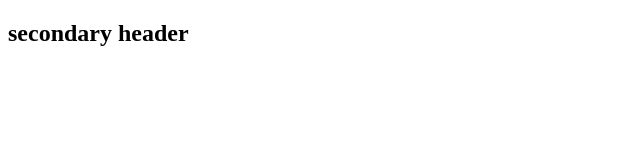
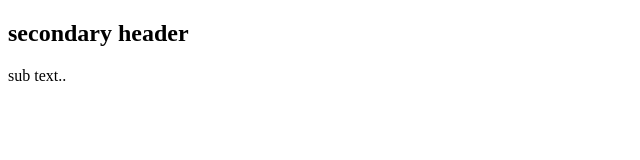
Before and after one commit to Regesh/regsys-protfolio, a plain HTML site: page index.html in a window 1280 px wide. Shown: the full height of the page, 0-640 px from the left. Drawn offline with Linux system fonts and the light colour scheme.

Commit message:
minor text update below h2

```diff
--- a/index.html
+++ b/index.html
@@ -6,5 +6,6 @@
 </head>
 <body>
     <h2>secondary header</h2>
+    <p>sub text..</p>
 </body>
 </html>
```
